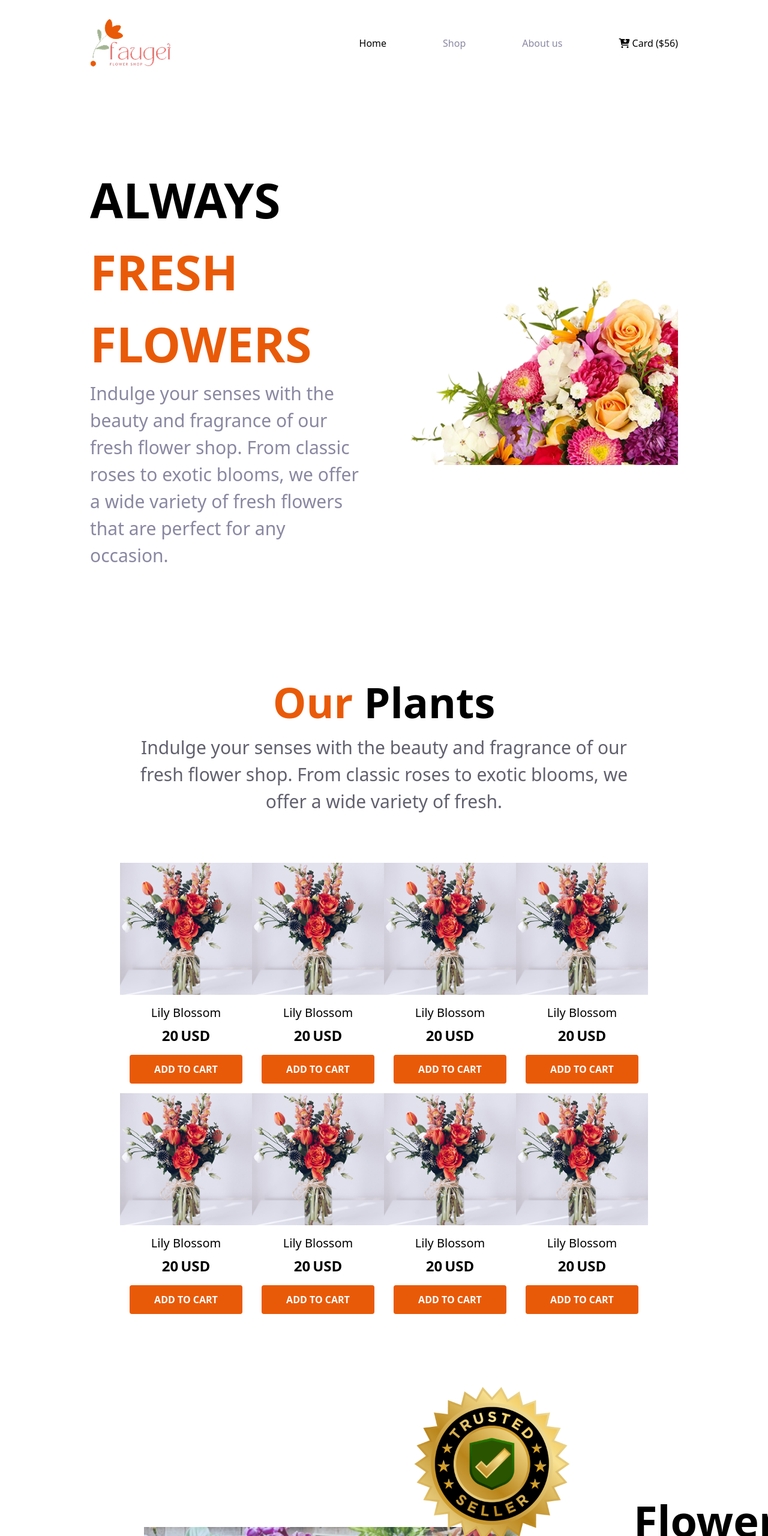
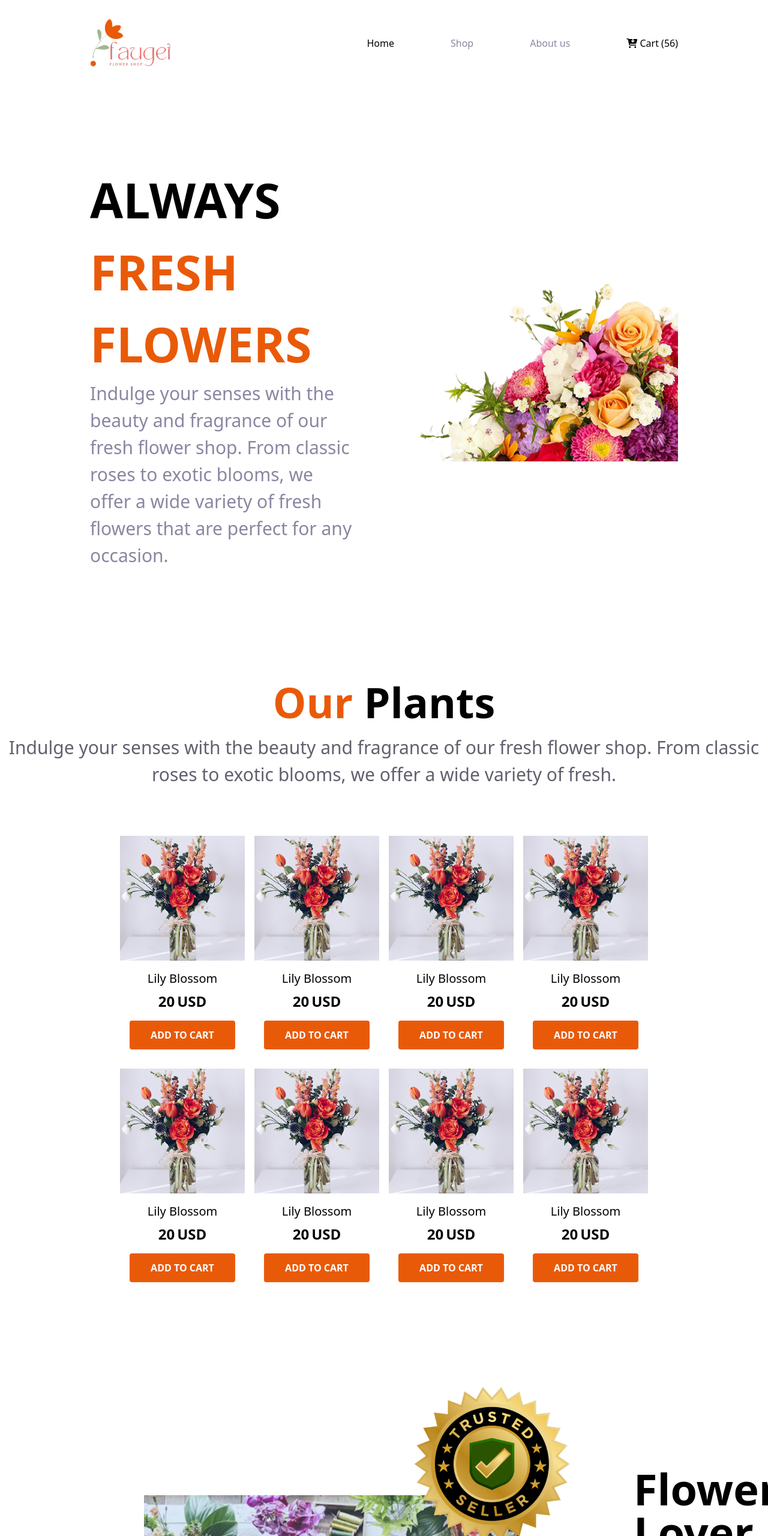
Before and after one commit to MilonAhmed123367/Assignment-two, a plain HTML site: page index.html in a window 1280 px wide. Shown: the top 2560 px of the page at 60% size. Drawn offline with nearby package versions, Linux system fonts and the light colour scheme.

Commit message:
Responsive 60%

```diff
--- a/index.html
+++ b/index.html
@@ -9,7 +9,17 @@
 </head>
 <body>
   <header>
-    <nav class="flex justify-between mx-[150px] mt-[30px] items-center">
+    <nav class="flex justify-between items-center mx-4 mt-4  md:hidden">
+  <div>
+    <img src="Image/logo.png" alt="" class="w-28">
+  </div>
+  <div>
+    <a class="font-medium" href="#">
+      <i class="fa-solid fa-cart-arrow-down"></i> Cart (56)
+    </a>
+  </div>
+    </nav>
+    <nav class="hidden md:flex justify-between mx-[150px] mt-[30px] items-center">
   <div>
     <img src="Image/logo.png" alt="">
   </div>
@@ -17,32 +27,36 @@
     <a class="font-medium font-bold" href="#">Home</a>
     <a class="text-[#8987A1]" href="#">Shop</a>
     <a class="text-[#8987A1]" href="#">About us</a>
-       <a class="font-medium" href="#"> <i class="fa-solid fa-cart-arrow-down"></i> Card ($56)</a>
+    <a class="font-medium" href="#">
+      <i class="fa-solid fa-cart-arrow-down"></i> Cart (56)
+    </a>
   </div>
     </nav>
-    <section class="flex mx-[150px] mt-[160px]  items-center justify-between">
+    <section class="flex flex-col-reverse md:flex-row mx-4 md:mx-[150px] mt-10 md:mt-[160px] items-center justify-between gap-8">
   <div class="w-full md:w-1/2">
     <h1 class="text-[80px] font-bold">ALWAYS <span class="text-[#E95A08]">FRESH FLOWERS</span></h1>
-       <p class="text-[#8987A1] text-[30px]">Indulge your senses with the beauty and fragrance of our fresh flower shop. From classic roses to exotic blooms, we offer a wide variety of fresh flowers that are perfect for any occasion. </p>
+    <p class="text-[#8987A1] text-[30px]">
+      Indulge your senses with the beauty and fragrance of our fresh flower shop. From classic roses to exotic blooms, we offer a wide variety of fresh flowers that are perfect for any occasion.
+    </p>
   </div>
   <div>
     <img src="Image/hero-flower.png" alt="">
   </div>
 </section>
     <section>
-      <div class="mx-[200px] text-center mt-[170px] mb-[80px]">
+      <div class="2xl:mx-[200px] text-center mt-[170px] mb-[80px]">
         <h1 class="text-[70px] font-bold"><span class="text-[#E95A08]">Our</span> Plants</h1>
         <p class="text-[30px] text-[#61606e]">
           Indulge your senses with the beauty and fragrance of our fresh flower shop. From classic roses to exotic blooms, we offer a wide variety of fresh.
         </p>
       </div>
-       <div class="grid grid-cols-4 ml-[200px] mr-[200px]">
-        <div class="max-w-xs overflow-hidden ">
-       <div class="aspect-square  overflow-hidden">
-      <img src="Image/sample-flower-image.png" alt="Lily Blossom"
-         class="w-full h-full object-cover">
+
+  <div class="grid grid-cols-2 sm:grid-cols-4 gap-4 sm:ml-[200px] sm:mr-[200px]">
+    <div class="max-w-xs overflow-hidden">
+      <div class="aspect-square overflow-hidden">
+        <img src="Image/sample-flower-image.png" alt="Lily Blossom" class="w-full h-full object-cover">
       </div>
-      <div class="p-4 text-center flex     flex-col">
+      <div class="p-4 text-center flex flex-col">
         <h3 class="text-xl font-medium mb-2">Lily Blossom</h3>
         <p class="text-2xl font-bold mb-4">20 USD</p>
         <button class="mt-auto bg-[#E95A08] hover:bg-orange-700 text-white font-semibold py-3 rounded transition-colors">
@@ -50,84 +64,83 @@
         </button>
       </div>
     </div>
-     <div class="max-w-xs overflow-hidden ">
-       <div class="aspect-square  overflow-hidden">
-      <img src="Image/sample-flower-image.png" alt="Lily Blossom"
-         class="w-full h-full object-cover">
+    <div class="max-w-xs overflow-hidden">
+      <div class="aspect-square overflow-hidden">
+        <img src="Image/sample-flower-image.png" alt="Lily Blossom" class="w-full h-full object-cover">
       </div>
-      <div class="p-4 text-center flex     flex-col">
+      <div class="p-4 text-center flex flex-col">
         <h3 class="text-xl font-medium mb-2">Lily Blossom</h3>
         <p class="text-2xl font-bold mb-4">20 USD</p>
         <button class="mt-auto bg-[#E95A08] hover:bg-orange-700 text-white font-semibold py-3 rounded transition-colors">
           ADD TO CART
         </button>
       </div>
-    </div><div class="max-w-xs overflow-hidden ">
-       <div class="aspect-square  overflow-hidden">
-      <img src="Image/sample-flower-image.png" alt="Lily Blossom"
-         class="w-full h-full object-cover">
     </div>
-      <div class="p-4 text-center flex     flex-col">
+    <div class="max-w-xs overflow-hidden">
+      <div class="aspect-square overflow-hidden">
+        <img src="Image/sample-flower-image.png" alt="Lily Blossom" class="w-full h-full object-cover">
+      </div>
+      <div class="p-4 text-center flex flex-col">
         <h3 class="text-xl font-medium mb-2">Lily Blossom</h3>
         <p class="text-2xl font-bold mb-4">20 USD</p>
         <button class="mt-auto bg-[#E95A08] hover:bg-orange-700 text-white font-semibold py-3 rounded transition-colors">
           ADD TO CART
         </button>
       </div>
-    </div><div class="max-w-xs overflow-hidden ">
-       <div class="aspect-square  overflow-hidden">
-      <img src="Image/sample-flower-image.png" alt="Lily Blossom"
-         class="w-full h-full object-cover">
     </div>
-      <div class="p-4 text-center flex     flex-col">
+    <div class="max-w-xs overflow-hidden">
+      <div class="aspect-square overflow-hidden">
+        <img src="Image/sample-flower-image.png" alt="Lily Blossom" class="w-full h-full object-cover">
+      </div>
+      <div class="p-4 text-center flex flex-col">
         <h3 class="text-xl font-medium mb-2">Lily Blossom</h3>
         <p class="text-2xl font-bold mb-4">20 USD</p>
         <button class="mt-auto bg-[#E95A08] hover:bg-orange-700 text-white font-semibold py-3 rounded transition-colors">
           ADD TO CART
         </button>
       </div>
-    </div><div class="max-w-xs overflow-hidden ">
-       <div class="aspect-square  overflow-hidden">
-      <img src="Image/sample-flower-image.png" alt="Lily Blossom"
-         class="w-full h-full object-cover">
     </div>
-      <div class="p-4 text-center flex     flex-col">
+    <div class="max-w-xs overflow-hidden">
+      <div class="aspect-square overflow-hidden">
+        <img src="Image/sample-flower-image.png" alt="Lily Blossom" class="w-full h-full object-cover">
+      </div>
+      <div class="p-4 text-center flex flex-col">
         <h3 class="text-xl font-medium mb-2">Lily Blossom</h3>
         <p class="text-2xl font-bold mb-4">20 USD</p>
         <button class="mt-auto bg-[#E95A08] hover:bg-orange-700 text-white font-semibold py-3 rounded transition-colors">
           ADD TO CART
         </button>
       </div>
-    </div><div class="max-w-xs overflow-hidden ">
-       <div class="aspect-square  overflow-hidden">
-      <img src="Image/sample-flower-image.png" alt="Lily Blossom"
-         class="w-full h-full object-cover">
     </div>
-      <div class="p-4 text-center flex     flex-col">
+    <div class="max-w-xs overflow-hidden">
+      <div class="aspect-square overflow-hidden">
+        <img src="Image/sample-flower-image.png" alt="Lily Blossom" class="w-full h-full object-cover">
+      </div>
+      <div class="p-4 text-center flex flex-col">
         <h3 class="text-xl font-medium mb-2">Lily Blossom</h3>
         <p class="text-2xl font-bold mb-4">20 USD</p>
         <button class="mt-auto bg-[#E95A08] hover:bg-orange-700 text-white font-semibold py-3 rounded transition-colors">
           ADD TO CART
         </button>
       </div>
-    </div><div class="max-w-xs overflow-hidden ">
-       <div class="aspect-square  overflow-hidden">
-      <img src="Image/sample-flower-image.png" alt="Lily Blossom"
-         class="w-full h-full object-cover">
     </div>
-      <div class="p-4 text-center flex     flex-col">
+    <div class="max-w-xs overflow-hidden">
+      <div class="aspect-square overflow-hidden">
+        <img src="Image/sample-flower-image.png" alt="Lily Blossom" class="w-full h-full object-cover">
+      </div>
+      <div class="p-4 text-center flex flex-col">
         <h3 class="text-xl font-medium mb-2">Lily Blossom</h3>
         <p class="text-2xl font-bold mb-4">20 USD</p>
         <button class="mt-auto bg-[#E95A08] hover:bg-orange-700 text-white font-semibold py-3 rounded transition-colors">
           ADD TO CART
         </button>
       </div>
-    </div><div class="max-w-xs overflow-hidden ">
-       <div class="aspect-square  overflow-hidden">
-      <img src="Image/sample-flower-image.png" alt="Lily Blossom"
-         class="w-full h-full object-cover">
     </div>
-      <div class="p-4 text-center flex     flex-col">
+    <div class="max-w-xs overflow-hidden">
+      <div class="aspect-square overflow-hidden">
+        <img src="Image/sample-flower-image.png" alt="Lily Blossom" class="w-full h-full object-cover">
+      </div>
+      <div class="p-4 text-center flex flex-col">
         <h3 class="text-xl font-medium mb-2">Lily Blossom</h3>
         <p class="text-2xl font-bold mb-4">20 USD</p>
         <button class="mt-auto bg-[#E95A08] hover:bg-orange-700 text-white font-semibold py-3 rounded transition-colors">
@@ -139,16 +152,16 @@
     </section>
   </header>
   <main>
-    <section class="flex py-8 mx-60 items-center mt-96 w-[1440px] h-[600px] gap-24">
-      <div class="w-1/2">
-        <img class="w-190 h-auto object-contain" src="Image/flower-store.png" alt="">
+    <section class="flex flex-col md:flex-row py-8 mx-4 md:mx-60 items-center mt-20 md:mt-96 w-full md:w-[1440px] h-auto md:h-[600px] gap-8 md:gap-24">
+  <div class="w-full md:w-1/2">
+    <img class="w-full md:w-190 h-auto object-contain" src="Image/flower-store.png" alt="">
   </div>
-      <div>
+        <div class="sm:overflow-hidden">
           <img class="w-90 h-auto absolute top-565 left-160" src="Image/trusted-badge.png" alt="">
         </div>
-      <div class="w-1/2">
-        <h1 class="font-bold text-7xl">Flower & Plants Lover</h1>
-        <ol class="text-4xl space-y-5 text-[#00000079]">
+  <div class="w-full md:w-1/2">
+    <h1 class="font-bold text-5xl md:text-7xl">Flower & Plants Lover</h1>
+    <ol class="text-lg md:text-4xl space-y-3 md:space-y-5 text-[#00000079] mt-4 md:mt-0">
       <li><p>Indulge your senses with the beauty and fragrance of our fresh flower shop. From classic roses to exotic blooms, we offer a wide variety of fresh.</p></li>
       <li><p>Indulge your senses with the beauty and fragrance of our fresh flower shop. From classic roses to exotic blooms, we offer a wide variety of fresh.</p></li>
       <li><p>Indulge your senses with the beauty and fragrance of our fresh flower shop. From classic roses to exotic blooms, we offer a wide variety of fresh.</p></li>
```
Lines whose indentation alone changed are shown as unchanged.
